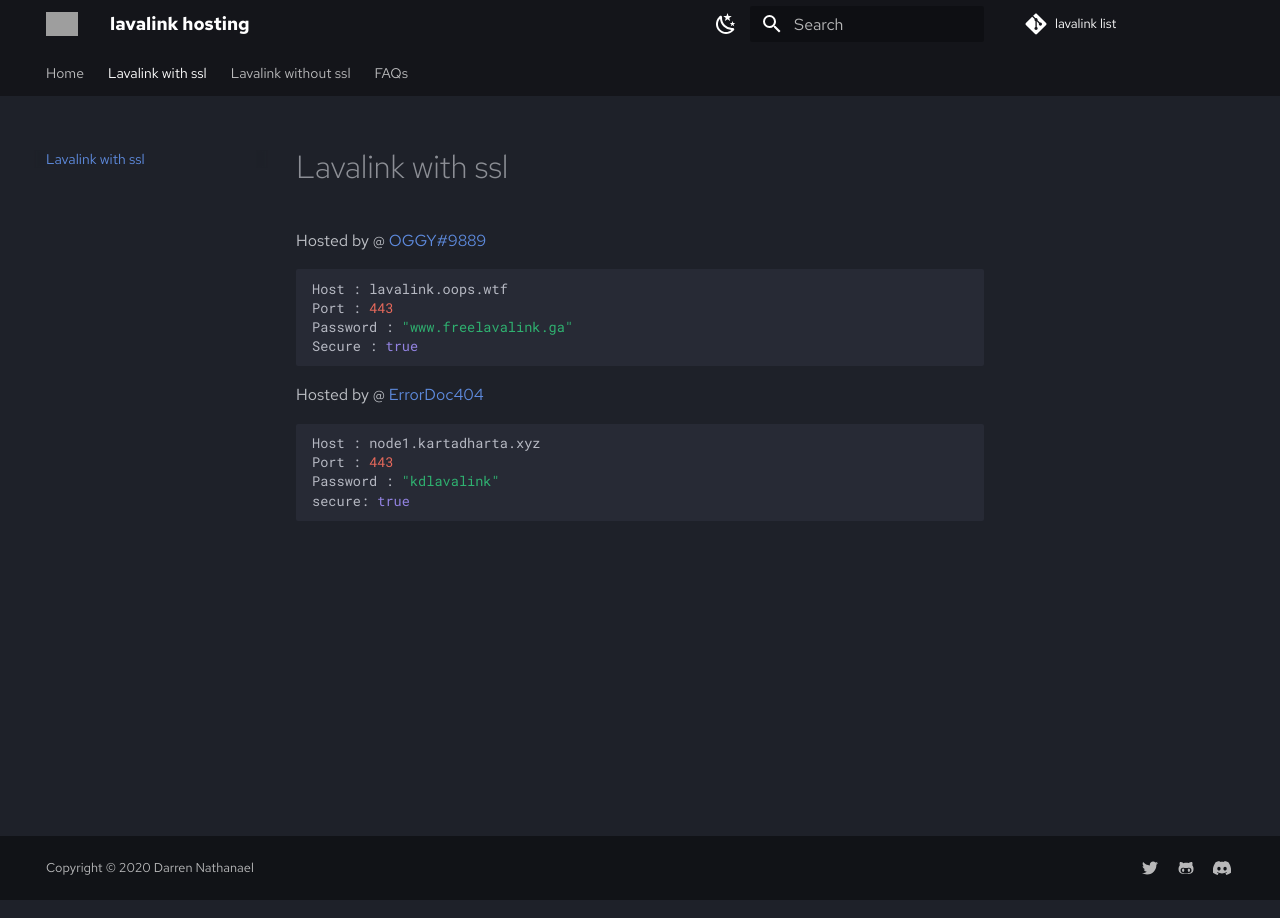
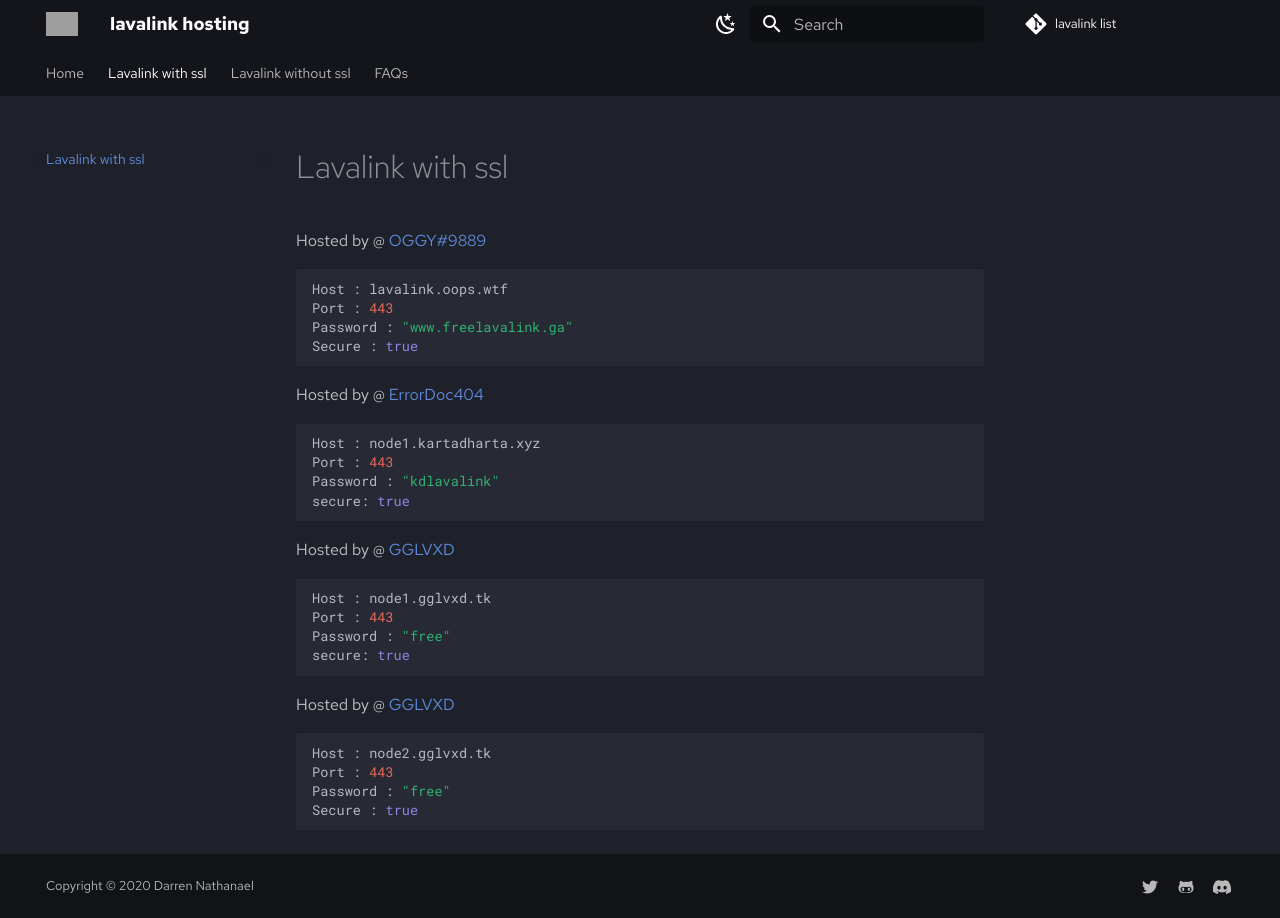
Before and after one commit to DarrenOfficial/lavalink-list, an MkDocs documentation site: the page built from docs/SSL/lavalink-with-ssl.md, in a window 1280 px wide. Built offline with MkDocs 1.6.1 and Material for MkDocs 9.7.7, drawn with Linux system fonts in a browser that asks for light colours; comment, search, counter and statistics services are not loaded; grey boxes are pictures that could not be loaded.

Commit message:
Update lavalink-with-ssl.md yes

````diff
--- a/docs/SSL/lavalink-with-ssl.md
+++ b/docs/SSL/lavalink-with-ssl.md
@@ -18,3 +18,18 @@ Port : 443
 Password : "kdlavalink"
 secure: true
 ```
+
+Hosted by @ [GGLVXD](https://discord.gg/JHqvvcRbrS)
+```bash
+Host : node1.gglvxd.tk
+Port : 443
+Password : "free"
+secure: true
+```
+Hosted by @ [GGLVXD](https://discord.gg/JHqvvcRbrS)
+```bash
+Host : node2.gglvxd.tk
+Port : 443
+Password : "free"
+Secure : true
+```
````
